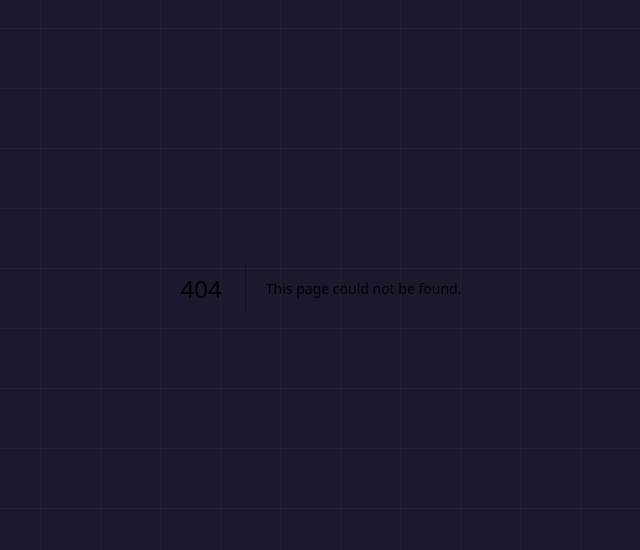
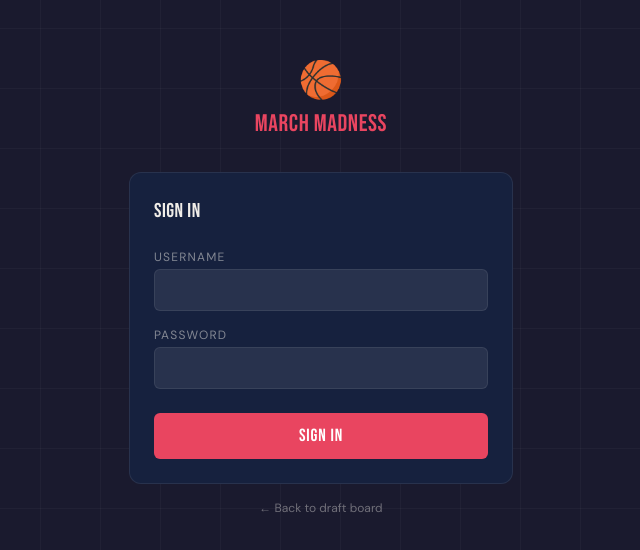
Before and after one commit to kevingstanisz/march-madness, a Next.js app: page /login in a window 1280 px wide. Before the commit this address had no page. Shown: the part 112-662 px from the top of the page, without its empty margins (319-959 px from the left). Built offline with nearby package versions, Linux system fonts and the light colour scheme.

Commit message:
Add player login and web-based pick UI

```diff
--- /dev/null
+++ b/src/app/api/auth/login/route.ts
@@ -0,0 +1,26 @@
+import { NextRequest, NextResponse } from 'next/server'
+import { createClient } from '@supabase/supabase-js'
+
+const supabase = createClient(
+  process.env.NEXT_PUBLIC_SUPABASE_URL!,
+  process.env.NEXT_PUBLIC_SUPABASE_ANON_KEY!
+)
+
+export async function POST(req: NextRequest) {
+  const { username, password } = await req.json()
+
+  const { data: player } = await supabase
+    .from('players')
+    .select('id, name')
+    .eq('username', username)
+    .eq('password', password)
+    .single()
+
+  if (!player) {
+    return NextResponse.json({ error: 'Invalid username or password' }, { status: 401 })
+  }
+
+  const res = NextResponse.json({ success: true, name: player.name })
+  res.cookies.set('player_id', player.id, { httpOnly: true, path: '/', maxAge: 60 * 60 * 24 * 7 })
+  return res
+}
--- /dev/null
+++ b/src/app/api/auth/logout/route.ts
@@ -0,0 +1,7 @@
+import { NextResponse } from 'next/server'
+
+export async function POST() {
+  const res = NextResponse.json({ success: true })
+  res.cookies.delete('player_id')
+  return res
+}
--- /dev/null
+++ b/src/app/api/auth/me/route.ts
@@ -0,0 +1,20 @@
+import { NextRequest, NextResponse } from 'next/server'
+import { createClient } from '@supabase/supabase-js'
+
+const supabase = createClient(
+  process.env.NEXT_PUBLIC_SUPABASE_URL!,
+  process.env.NEXT_PUBLIC_SUPABASE_ANON_KEY!
+)
+
+export async function GET(req: NextRequest) {
+  const playerId = req.cookies.get('player_id')?.value
+  if (!playerId) return NextResponse.json({ player: null })
+
+  const { data: player } = await supabase
+    .from('players')
+    .select('id, name')
+    .eq('id', playerId)
+    .single()
+
+  return NextResponse.json({ player: player || null })
+}
--- /dev/null
+++ b/src/app/login/page.tsx
@@ -0,0 +1,77 @@
+'use client'
+import { useState } from 'react'
+import { useRouter } from 'next/navigation'
+import Link from 'next/link'
+
+export default function LoginPage() {
+  const [username, setUsername] = useState('')
+  const [password, setPassword] = useState('')
+  const [error, setError] = useState('')
+  const [loading, setLoading] = useState(false)
+  const router = useRouter()
+
+  async function handleSubmit(e: React.FormEvent) {
+    e.preventDefault()
+    setLoading(true)
+    setError('')
+    const res = await fetch('/api/auth/login', {
+      method: 'POST',
+      headers: { 'Content-Type': 'application/json' },
+      body: JSON.stringify({ username, password }),
+    })
+    if (res.ok) {
+      router.push('/')
+    } else {
+      const data = await res.json()
+      setError(data.error || 'Login failed')
+    }
+    setLoading(false)
+  }
+
+  return (
+    <div className="min-h-screen flex items-center justify-center px-4">
+      <div className="w-full max-w-sm">
+        <div className="text-center mb-8">
+          <span className="text-4xl">🏀</span>
+          <p className="font-display text-2xl tracking-wide mt-2" style={{ color: 'var(--accent)' }}>MARCH MADNESS</p>
+        </div>
+        <div className="card">
+          <h2 className="font-display text-xl tracking-wide mb-6">SIGN IN</h2>
+          <form onSubmit={handleSubmit} className="flex flex-col gap-4">
+            <div>
+              <label className="text-xs uppercase tracking-widest mb-1 block" style={{ color: 'rgba(240,237,232,0.5)' }}>Username</label>
+              <input
+                type="text"
+                value={username}
+                onChange={e => setUsername(e.target.value)}
+                className="w-full px-3 py-2 rounded text-sm"
+                style={{ background: 'rgba(255,255,255,0.08)', border: '1px solid var(--net)', color: 'var(--chalk)' }}
+                autoComplete="username"
+                required
+              />
+            </div>
+            <div>
+              <label className="text-xs uppercase tracking-widest mb-1 block" style={{ color: 'rgba(240,237,232,0.5)' }}>Password</label>
+              <input
+                type="password"
+                value={password}
+                onChange={e => setPassword(e.target.value)}
+                className="w-full px-3 py-2 rounded text-sm"
+                style={{ background: 'rgba(255,255,255,0.08)', border: '1px solid var(--net)', color: 'var(--chalk)' }}
+                autoComplete="current-password"
+                required
+              />
+            </div>
+            {error && <p className="text-sm" style={{ color: 'var(--accent)' }}>{error}</p>}
+            <button type="submit" disabled={loading} className="btn-primary mt-2">
+              {loading ? 'SIGNING IN...' : 'SIGN IN'}
+            </button>
+          </form>
+        </div>
+        <p className="text-center mt-4 text-xs" style={{ color: 'rgba(240,237,232,0.3)' }}>
+          <Link href="/" style={{ color: 'rgba(240,237,232,0.4)' }}>← Back to draft board</Link>
+        </p>
+      </div>
+    </div>
+  )
+}
--- a/src/app/page.tsx
+++ b/src/app/page.tsx
@@ -3,11 +3,13 @@
 import { supabase } from '@/lib/supabase'
 import { TEAMS_2025 } from '@/lib/teams'
 import Link from 'next/link'
+import { useRouter } from 'next/navigation'
 
 interface Player { id: string; name: string; draft_order: number }
 interface Pick { player_id: string; team_name: string; seed: number; pick_number: number; auto_assigned?: boolean }
 interface DraftState { current_player_id: string | null; current_pick_number: number; is_complete: boolean }
 interface Standing { id: string; name: string; points: number; teamsRemaining: number; pointsPossible: number; teams: { name: string; seed: number; eliminated: boolean }[] }
+interface CurrentPlayer { id: string; name: string }
 
 export default function HomePage() {
   const [players, setPlayers] = useState<Player[]>([])
@@ -19,6 +21,11 @@
   const [loading, setLoading] = useState(true)
   const [lastUpdated, setLastUpdated] = useState<Date | null>(null)
   const [refreshing, setRefreshing] = useState(false)
+  const [currentPlayer, setCurrentPlayer] = useState<CurrentPlayer | null>(null)
+  const [selectedTeam, setSelectedTeam] = useState('')
+  const [submitting, setSubmitting] = useState(false)
+  const [pickMsg, setPickMsg] = useState('')
+  const router = useRouter()
 
   const loadData = useCallback(async () => {
     const [{ data: allPlayers }, { data: pickData }, { data: stateData }] = await Promise.all([
@@ -44,6 +51,7 @@
   useEffect(() => {
     loadData()
     loadStandings()
+    fetch('/api/auth/me').then(r => r.json()).then(d => setCurrentPlayer(d.player))
     const channel = supabase.channel('public-changes')
       .on('postgres_changes', { event: '*', schema: 'public', table: 'picks' }, loadData)
       .on('postgres_changes', { event: '*', schema: 'public', table: 'draft_state' }, loadData)
@@ -51,6 +59,34 @@
     const interval = setInterval(() => loadStandings(), 60000)
     return () => { supabase.removeChannel(channel); clearInterval(interval) }
   }, [loadData, loadStandings])
+
+  async function logout() {
+    await fetch('/api/auth/logout', { method: 'POST' })
+    setCurrentPlayer(null)
+    router.refresh()
+  }
+
+  async function makePick() {
+    if (!selectedTeam || !draftState || !currentPlayer) return
+    setSubmitting(true)
+    setPickMsg('')
+    const team = TEAMS_2025.find(t => t.name === selectedTeam)
+    if (!team) { setSubmitting(false); return }
+    const res = await fetch('/api/draft', {
+      method: 'POST',
+      headers: { 'Content-Type': 'application/json' },
+      body: JSON.stringify({ playerId: currentPlayer.id, teamName: selectedTeam, seed: team.seed }),
+    })
+    const data = await res.json()
+    if (data.error) {
+      setPickMsg(`❌ ${data.error}`)
+    } else {
+      setPickMsg(`✅ ${selectedTeam} is yours!`)
+      setSelectedTeam('')
+      loadData()
+    }
+    setSubmitting(false)
+  }
 
   if (loading) return (
     <div className="min-h-screen flex items-center justify-center">
@@ -61,6 +97,8 @@
   const currentPicker = players.find(p => p.id === draftState?.current_player_id)
   const playerPickMap: Record<string, Pick[]> = {}
   players.forEach(p => { playerPickMap[p.id] = picks.filter(pk => pk.player_id === p.id) })
+  const isMyTurn = currentPlayer && draftState && !draftState.is_complete && currentPlayer.id === draftState.current_player_id
+  const availableTeams = TEAMS_2025.filter(t => !picks.find(p => p.team_name === t.name)).sort((a, b) => a.seed - b.seed || a.name.localeCompare(b.name))
 
   return (
     <div className="min-h-screen">
@@ -70,7 +108,17 @@
             <span className="text-2xl">🏀</span>
             <span className="font-display text-2xl tracking-wide" style={{ color: 'var(--accent)' }}>MARCH MADNESS</span>
           </div>
-          <Link href="/admin/login" className="btn-ghost text-xs py-1 px-3">Admin</Link>
+          <div className="flex items-center gap-3">
+            {currentPlayer ? (
+              <>
+                <span className="text-xs" style={{ color: 'rgba(240,237,232,0.5)' }}>{currentPlayer.name}</span>
+                <button onClick={logout} className="btn-ghost text-xs py-1 px-3">Sign Out</button>
+              </>
+            ) : (
+              <Link href="/login" className="btn-ghost text-xs py-1 px-3">Sign In</Link>
+            )}
+            <Link href="/admin/login" className="btn-ghost text-xs py-1 px-3">Admin</Link>
+          </div>
         </div>
       </header>
 
@@ -87,7 +135,9 @@
               <div>
                 <p className="text-xs uppercase tracking-widest mb-1" style={{ color: 'rgba(240,237,232,0.5)' }}>On The Clock</p>
                 <p className="font-display text-3xl tracking-wide" style={{ color: 'var(--gold)' }}>⚡ {currentPicker?.name?.toUpperCase() || '...'}</p>
-                <p className="text-sm mt-0.5" style={{ color: 'rgba(240,237,232,0.5)' }}>Text any available team</p>
+                <p className="text-sm mt-0.5" style={{ color: 'rgba(240,237,232,0.5)' }}>
+                  {isMyTurn ? 'Your turn — pick below!' : 'Waiting on their pick...'}
+                </p>
               </div>
               <div className="text-right">
                 <p className="text-xs uppercase tracking-widest mb-1" style={{ color: 'rgba(240,237,232,0.5)' }}>Pick</p>
@@ -96,6 +146,30 @@
             </div>
           )}
         </div>
+
+        {isMyTurn && (
+          <div className="card mb-6 slide-in" style={{ border: '1px solid var(--gold)' }}>
+            <h2 className="font-display text-xl tracking-wide mb-1" style={{ color: 'var(--gold)' }}>YOUR PICK</h2>
+            <p className="text-sm mb-4" style={{ color: 'rgba(240,237,232,0.5)' }}>Select a team then confirm</p>
+            <div className="grid grid-cols-2 sm:grid-cols-3 gap-2 mb-4 max-h-96 overflow-y-auto">
+              {availableTeams.map(team => (
+                <div key={team.name} onClick={() => setSelectedTeam(selectedTeam === team.name ? '' : team.name)}
+                  className={`team-card ${selectedTeam === team.name ? 'selected' : ''}`}>
+                  <div className="seed-badge">{team.seed}</div>
+                  <div className="flex-1 min-w-0">
+                    <p className="font-medium text-sm truncate">{team.name}</p>
+                    <p className="text-xs truncate" style={{ color: 'rgba(240,237,232,0.4)' }}>{team.region}</p>
+                  </div>
+                  {selectedTeam === team.name && <span style={{ color: 'var(--accent)' }}>✓</span>}
+                </div>
+              ))}
+            </div>
+            <button onClick={makePick} disabled={!selectedTeam || submitting} className="btn-primary">
+              {submitting ? 'PICKING...' : selectedTeam ? `PICK ${selectedTeam.toUpperCase()}` : 'SELECT A TEAM'}
+            </button>
+            {pickMsg && <p className="mt-3 text-sm" style={{ color: pickMsg.startsWith('✅') ? 'var(--gold)' : 'var(--accent)' }}>{pickMsg}</p>}
+          </div>
+        )}
 
         <div className="flex gap-1 mb-6" style={{ borderBottom: '1px solid var(--net)' }}>
           {(['draft', 'standings'] as const).map(tab => (
```
